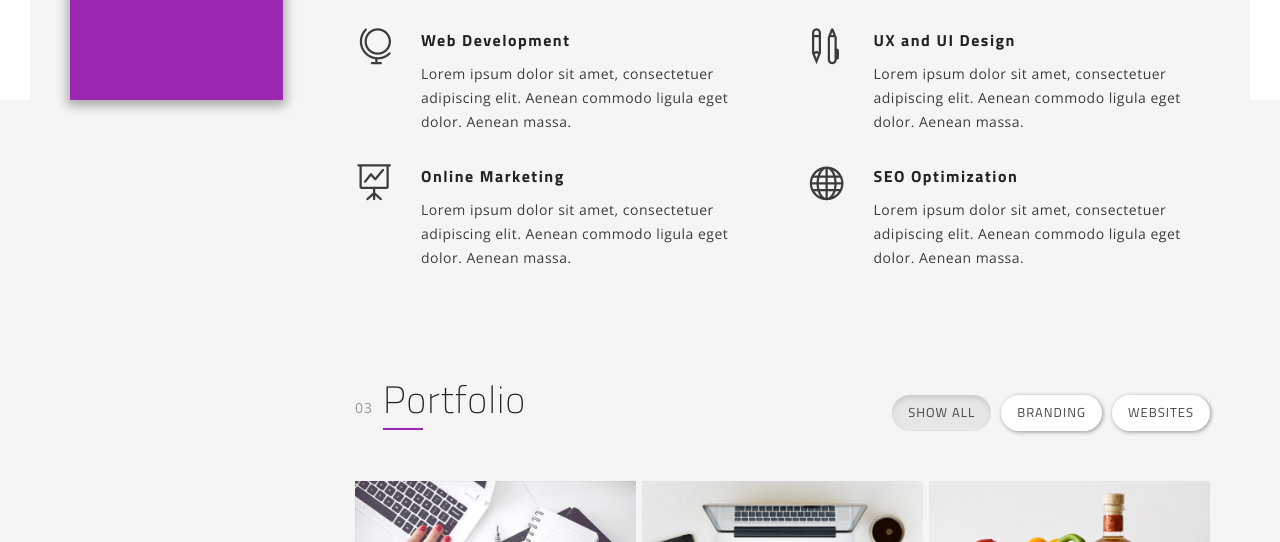
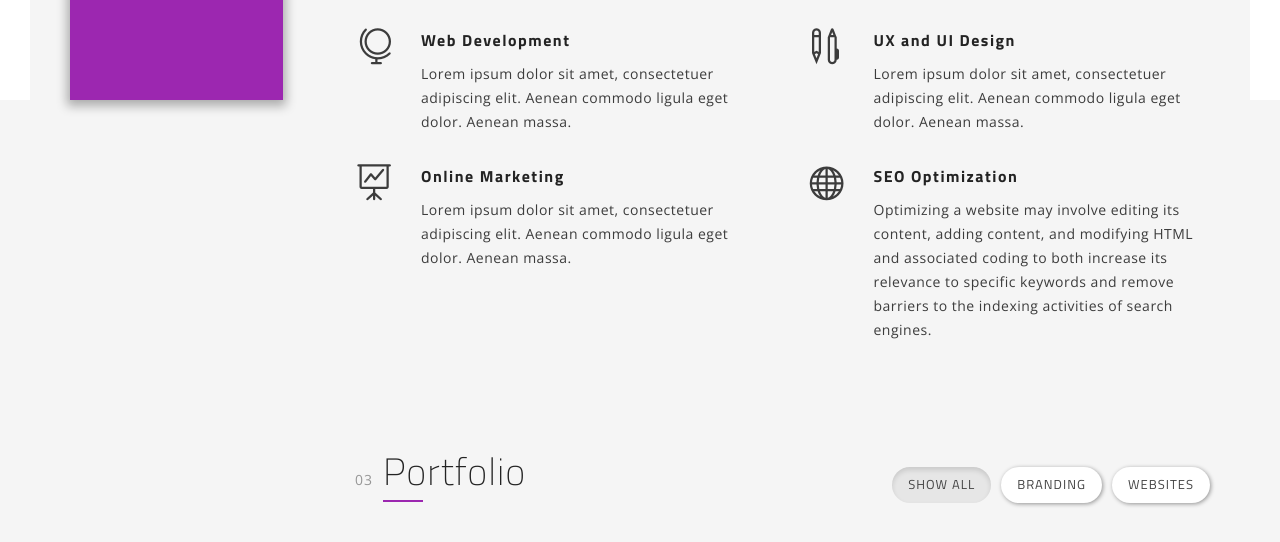
Before and after one commit to marudinrofizka/marudinrofizka.github.io, a plain HTML site: page index.html in a window 1280 px wide. Shown: the part 700-1242 px from the top of the page. Drawn offline with nearby package versions, Linux system fonts and the light colour scheme.

Commit message:
Update index.html

```diff
--- a/index.html
+++ b/index.html
@@ -223,7 +223,7 @@
                                 </div>
                                 <div>
                                     <h3>SEO Optimization</h3>
-                                    <p>Lorem ipsum dolor sit amet, consectetuer adipiscing elit. Aenean commodo ligula eget dolor. Aenean massa.</p>
+                                    <p>Optimizing a website may involve editing its content, adding content, and modifying HTML and associated coding to both increase its relevance to specific keywords and remove barriers to the indexing activities of search engines.</p>
                                 </div>
                             </div>
                             <!-- end Service box 4 -->
```
